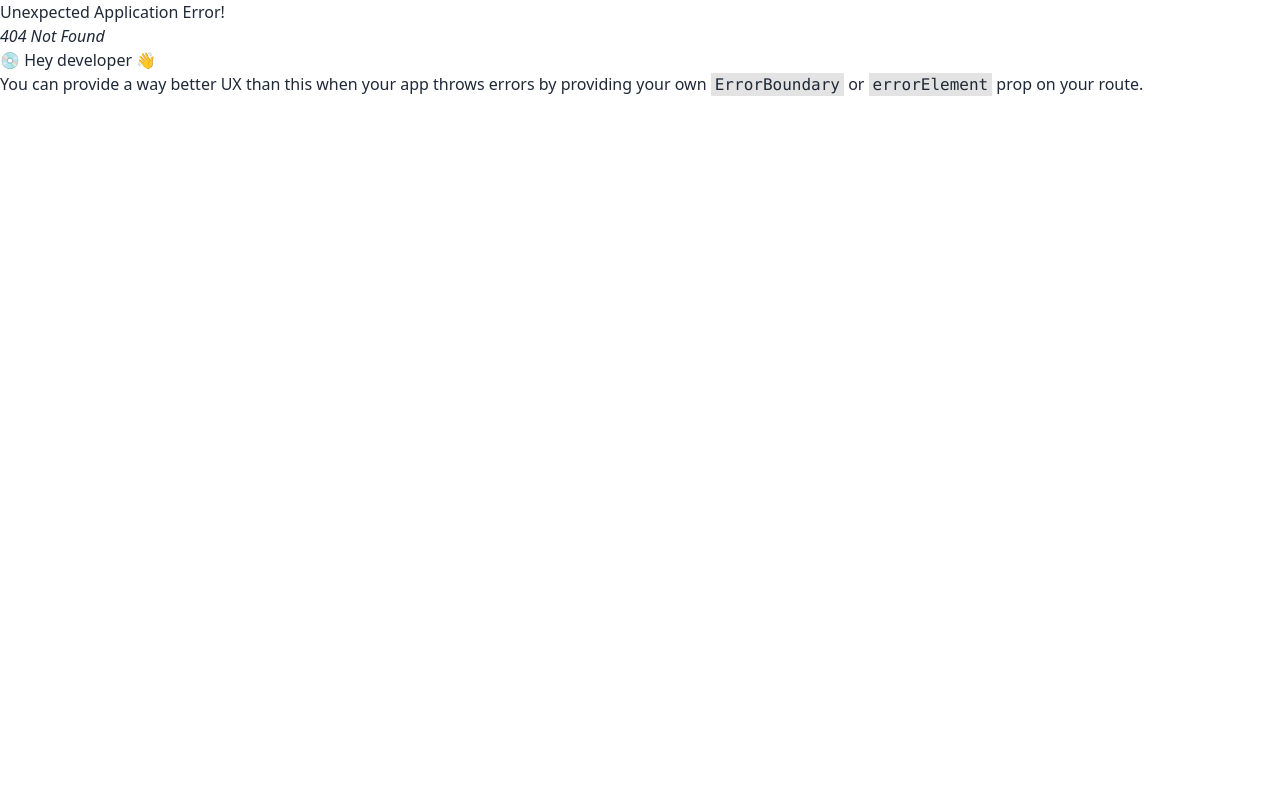
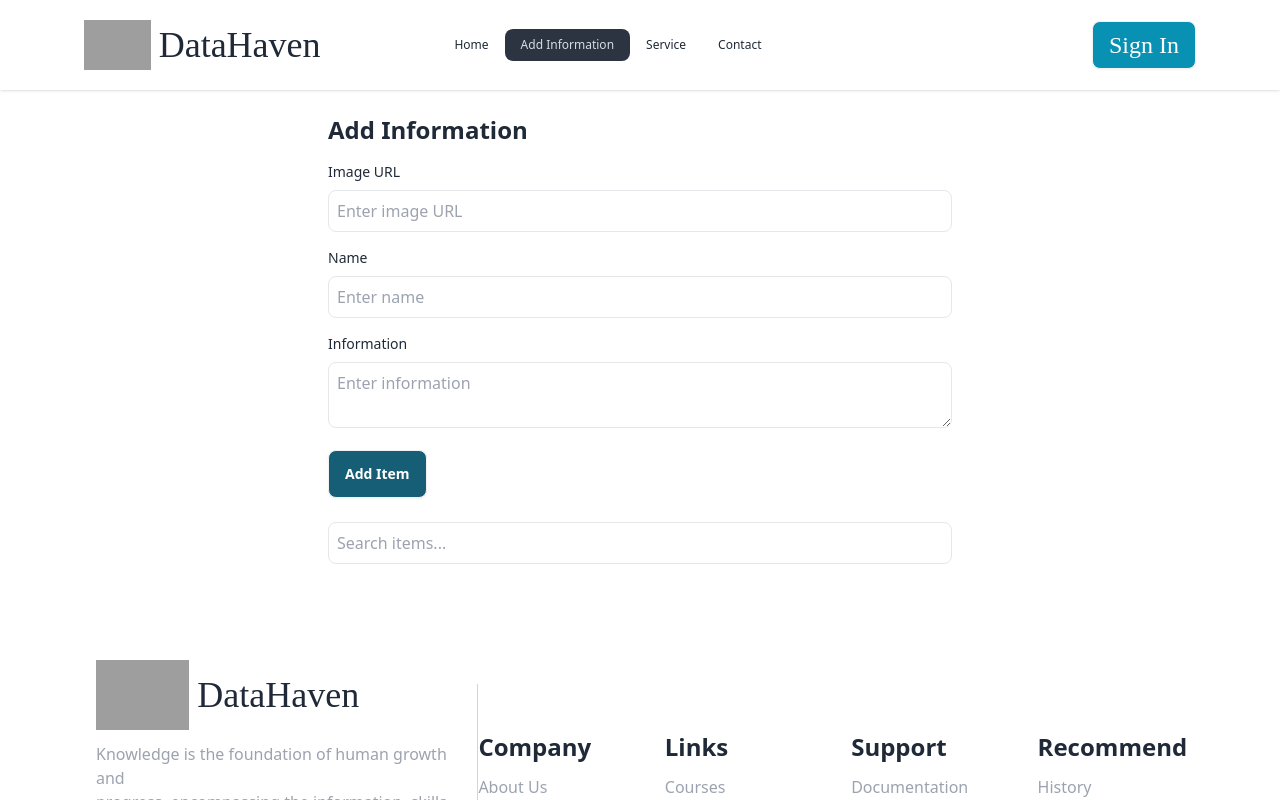
Before and after one commit to minhazapon/DataHaven--React.js-Project, a React (Vite) app: page /add in a window 1280 px wide. Before the commit this address had no page. Shown: the top 800 px of the page. Built offline with nearby package versions, Linux system fonts and the light colour scheme; grey boxes are pictures that could not be loaded; a web font is replaced by a local one.

Commit message:
added file

```diff
--- /dev/null
+++ b/src/AddInformation/AddInformation.jsx
@@ -0,0 +1,225 @@
+import React, { useState, useEffect } from "react";
+import { FaEdit, FaTrash } from "react-icons/fa";
+
+const AddInformationForm = () => {
+    const [items, setItems] = useState([]);
+    const [formData, setFormData] = useState({ image: "", name: "", information: "" });
+    const [search, setSearch] = useState("");
+    const [editIndex, setEditIndex] = useState(null);
+    const [isModalOpen, setIsModalOpen] = useState(false);
+
+    useEffect(() => {
+        const storedItems = JSON.parse(localStorage.getItem("items")) || [];
+        setItems(storedItems);
+    }, []);
+
+    useEffect(() => {
+        localStorage.setItem("items", JSON.stringify(items));
+    }, [items]);
+
+    const handleInputChange = (e) => {
+        const { name, value } = e.target;
+        setFormData({ ...formData, [name]: value });
+    };
+
+    const handleAddItem = (e) => {
+        e.preventDefault();
+        if (!formData.image || !formData.name || !formData.information) {
+            alert("All fields are required!");
+            return;
+        }
+        if (editIndex !== null) {
+            const updatedItems = items.map((item, index) =>
+                index === editIndex ? formData : item
+            );
+            setItems(updatedItems);
+            setEditIndex(null);
+        } else {
+            setItems([...items, formData]);
+        }
+        setFormData({ image: "", name: "", information: "" });
+        setIsModalOpen(false);
+    };
+
+    const handleDelete = (index) => {
+        const updatedItems = items.filter((_, i) => i !== index);
+        setItems(updatedItems);
+    };
+
+    const handleEdit = (index) => {
+        setEditIndex(index);
+        setFormData(items[index]);
+        setIsModalOpen(true);
+    };
+
+    const filteredItems = items.filter(
+        (item) =>
+            item.name.toLowerCase().includes(search.toLowerCase()) ||
+            item.information.toLowerCase().includes(search.toLowerCase())
+    );
+
+    return (
+        <div className="p-6 max-w-2xl mx-auto">
+            <h1 className="text-2xl font-bold mb-4">Add Information</h1>
+            <form onSubmit={handleAddItem} className="mb-6">
+                <div className="mb-4">
+                    <label className="block text-sm font-medium mb-2" htmlFor="image">
+                        Image URL
+                    </label>
+                    <input
+                        type="text"
+                        id="image"
+                        name="image"
+                        value={formData.image}
+                        onChange={handleInputChange}
+                        className="w-full border rounded-lg p-2"
+                        placeholder="Enter image URL"
+                    />
+                </div>
+                <div className="mb-4">
+                    <label className="block text-sm font-medium mb-2" htmlFor="name">
+                        Name
+                    </label>
+                    <input
+                        type="text"
+                        id="name"
+                        name="name"
+                        value={formData.name}
+                        onChange={handleInputChange}
+                        className="w-full border rounded-lg p-2"
+                        placeholder="Enter name"
+                    />
+                </div>
+                <div className="mb-4">
+                    <label className="block text-sm font-medium mb-2" htmlFor="information">
+                        Information
+                    </label>
+                    <textarea
+                        id="information"
+                        name="information"
+                        value={formData.information}
+                        onChange={handleInputChange}
+                        className="w-full border rounded-lg p-2"
+                        placeholder="Enter information"
+                    />
+                </div>
+                <button
+                    type="submit"
+                    className="bg-cyan-800 btn text-white px-4 py-2 rounded-lg hover:bg-cyan-800"
+                >
+                    {editIndex !== null ? "Update Item" : "Add Item"}
+                </button>
+            </form>
+
+            <div className="mb-6">
+                <input
+                    type="text"
+                    value={search}
+                    onChange={(e) => setSearch(e.target.value)}
+                    className="w-full border rounded-lg p-2"
+                    placeholder="Search items..."
+                />
+            </div>
+
+            <div className="grid gap-4">
+                {filteredItems.map((item, index) => (
+                    <div
+                        key={index}
+                        className="border rounded-lg p-4 shadow-md flex items-center gap-4 justify-between"
+                    >
+                        <div className="flex items-center gap-4">
+                            <img
+                                src={item.image}
+                                alt={item.name}
+                                className="w-16 h-16 rounded-lg object-cover"
+                            />
+                            <div>
+                                <h2 className="text-lg font-bold">{item.name}</h2>
+                                <p className="text-sm text-gray-600">{item.information}</p>
+                            </div>
+                        </div>
+                        <div className="flex items-center gap-2">
+                            <button
+                                onClick={() => handleEdit(index)}
+                                className="text-blue-500 hover:text-blue-700"
+                            >
+                                <FaEdit size={20} />
+                            </button>
+                            <button
+                                onClick={() => handleDelete(index)}
+                                className="text-red-500 hover:text-red-700"
+                            >
+                                <FaTrash size={20} />
+                            </button>
+                        </div>
+                    </div>
+                ))}
+            </div>
+
+            {isModalOpen && (
+                <div className="fixed inset-0 bg-gray-800 bg-opacity-50 flex items-center justify-center">
+                    <div className="bg-white p-6 rounded-lg shadow-lg max-w-md w-full">
+                        <h2 className="text-xl font-bold mb-4">Edit Item</h2>
+                        <form onSubmit={handleAddItem}>
+                            <div className="mb-4">
+                                <label className="block text-sm font-medium mb-2" htmlFor="editImage">
+                                    Image URL
+                                </label>
+                                <input
+                                    type="text"
+                                    id="editImage"
+                                    name="image"
+                                    value={formData.image}
+                                    onChange={handleInputChange}
+                                    className="w-full border rounded-lg p-2"
+                                />
+                            </div>
+                            <div className="mb-4">
+                                <label className="block text-sm font-medium mb-2" htmlFor="editName">
+                                    Name
+                                </label>
+                                <input
+                                    type="text"
+                                    id="editName"
+                                    name="name"
+                                    value={formData.name}
+                                    onChange={handleInputChange}
+                                    className="w-full border rounded-lg p-2"
+                                />
+                            </div>
+                            <div className="mb-4">
+                                <label className="block text-sm font-medium mb-2" htmlFor="editInformation">
+                                    Information
+                                </label>
+                                <textarea
+                                    id="editInformation"
+                                    name="information"
+                                    value={formData.information}
+                                    onChange={handleInputChange}
+                                    className="w-full border rounded-lg p-2"
+                                />
+                            </div>
+                            <div className="flex justify-end gap-2">
+                                <button
+                                    type="button"
+                                    onClick={() => setIsModalOpen(false)}
+                                    className="bg-gray-300 text-gray-700 px-4 py-2 rounded-lg hover:bg-gray-400"
+                                >
+                                    Cancel
+                                </button>
+                                <button
+                                    type="submit"
+                                    className="bg-blue-500 text-white px-4 py-2 rounded-lg hover:bg-blue-600"
+                                >
+                                    Save Changes
+                                </button>
+                            </div>
+                        </form>
+                    </div>
+                </div>
+            )}
+        </div>
+    );
+};
+
+export default AddInformationForm;
--- a/src/main.jsx
+++ b/src/main.jsx
@@ -9,6 +9,7 @@ import {
 } from "react-router-dom";
 import Root from './Root';
 import Home from './Home';
+import AddInformation from './AddInformation/AddInformation';
 
 const router = createBrowserRouter([
   {
@@ -19,6 +20,10 @@ const router = createBrowserRouter([
         path: "/",
         element: <Home></Home>,
       },
+      {
+        path: "/add",
+        element: <AddInformation></AddInformation>,
+      },
     ],
   },
 ]);
```
